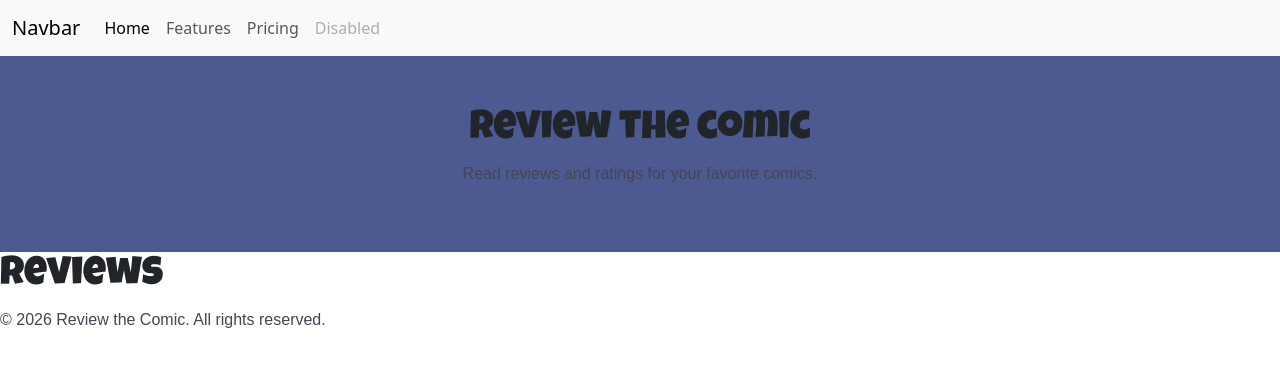
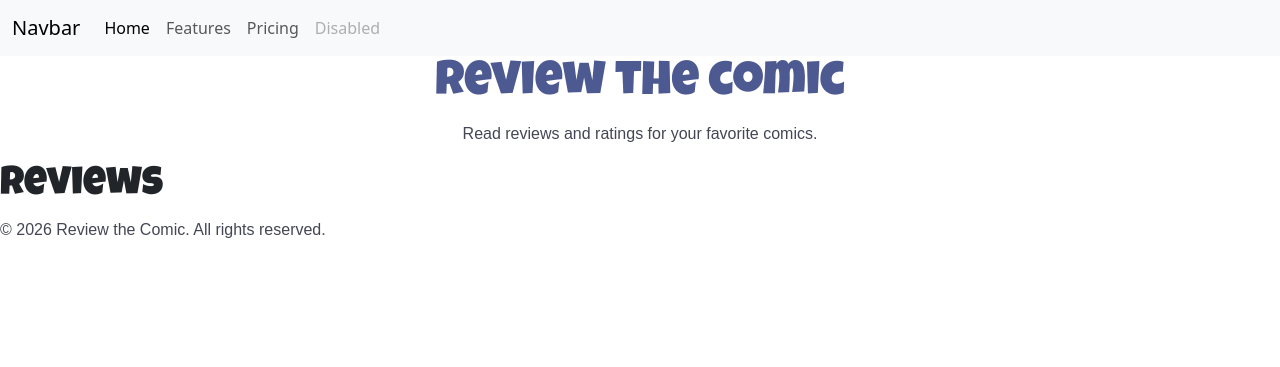
Before and after one commit to MrsmLisa/review-the-comic, a Django app: page / in a window 1280 px wide. Shown: the top 367 px of the page. Run offline with Django 4.2, Linux system fonts and the light colour scheme; some web fonts are replaced.

Commit message:
editing the css

```diff
--- a/review_the_comic/settings.py
+++ b/review_the_comic/settings.py
@@ -27,7 +27,7 @@ BASE_DIR = Path(__file__).resolve().parent.parent
 SECRET_KEY = os.environ.get('SECRET_KEY')
 
 # SECURITY WARNING: don't run with debug turned on in production!
-DEBUG = False
+DEBUG = True
 
 ALLOWED_HOSTS = [
     '.herokuapp.com',
@@ -129,6 +129,7 @@ USE_TZ = True
 STATIC_URL = 'static/'
 STATIC_ROOT = os.path.join(BASE_DIR, 'staticfiles')
 STATICFILES_DIRS = [BASE_DIR / 'static']
+STATICFILES_STORAGE = 'whitenoise.storage.CompressedManifestStaticFilesStorage'
 # Default primary key field type
 # https://docs.djangoproject.com/en/4.2/ref/settings/#default-auto-field
 
--- a/static/css/style.css
+++ b/static/css/style.css
@@ -19,12 +19,23 @@ p {
     color: #444655;
 }
 
-.hero {
-    background-color: #4d5a91;
-    padding: 50px 20px;
+/* navbar */
+
+.navbar-style {
+    background-color: aliceblue;
+}
+
+
+/* hero section */
+
+.hero h1 {
+    font-size: 3rem;
+    color: #4d5a91;
     text-align: center;
 }
 
-p .hero{
-    color:white
+.hero p {
+    font-size: 1rem;
+    color: #444655;
+    text-align: center;
 }
--- a/templates/base.html
+++ b/templates/base.html
@@ -27,7 +27,7 @@
   <body>
     <header>
       <!-- navbar from Bootstrap -->
-      <nav class="navbar navbar-expand-lg bg-body-tertiary">
+      <nav class="navbar navbar-expand-lg bg-body-tertiary navbar-style">
         <div class="container-fluid">
           <a class="navbar-brand" href="#">Navbar</a>
           <button
```
